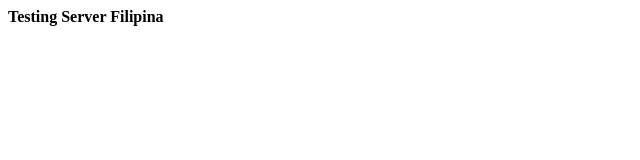
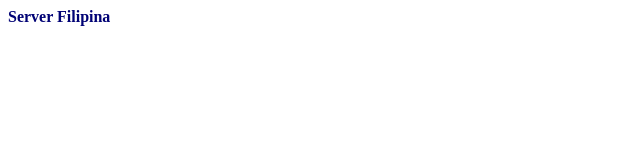
Before and after one commit to serverthailand/serverfilipina, a plain HTML site: page index.html in a window 1280 px wide. Shown: the whole page, without its empty margins (0-640 px from the left). Drawn offline with Linux system fonts and the light colour scheme.

Commit message:
Update index.html

```diff
--- a/index.html
+++ b/index.html
@@ -1 +1 @@
-<p><strong>Testing Server Filipina</strong></p>
+<a href="https://ags78.com/" style="text-decoration: none; color: #000275;"><strong>Server Filipina</strong></a>
```
